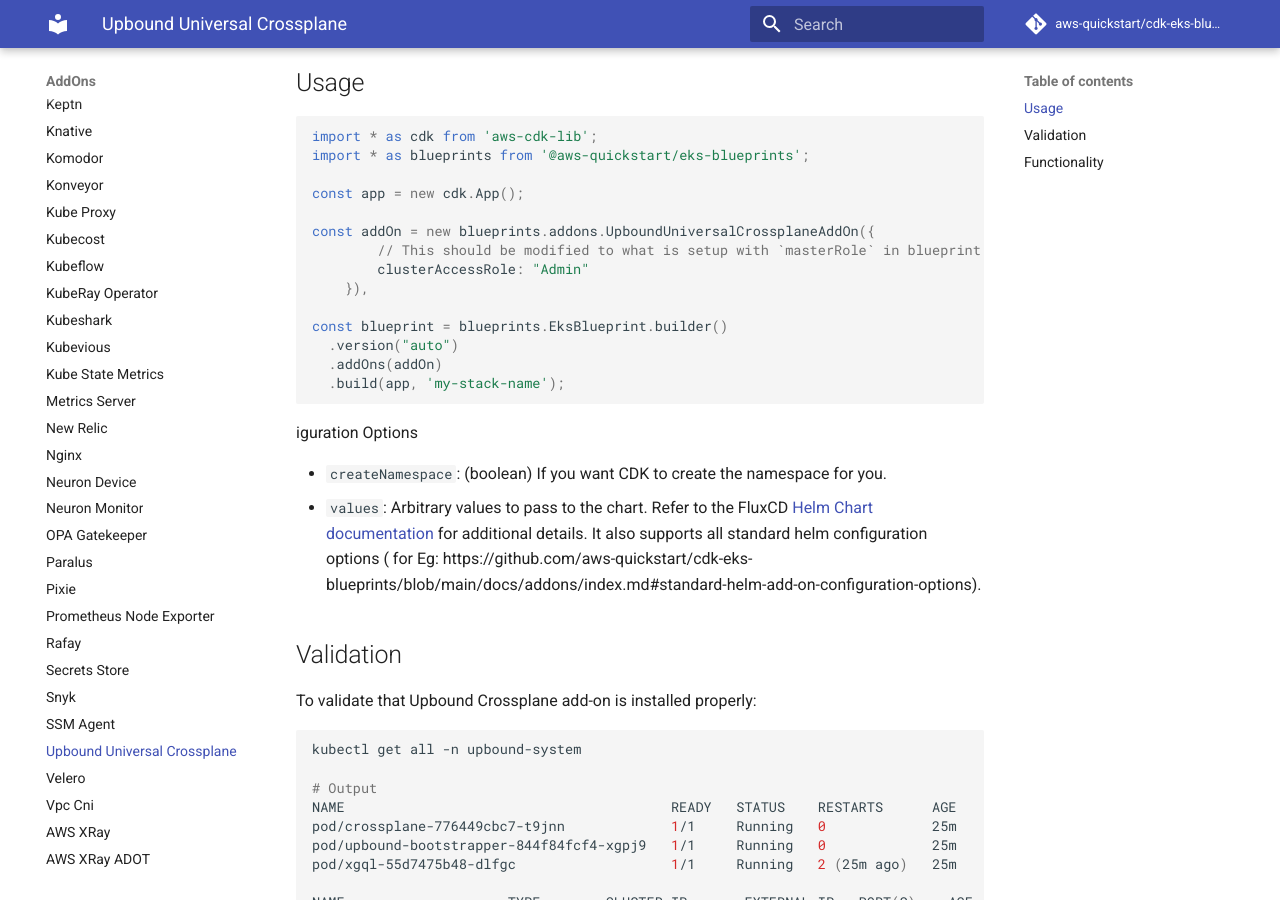
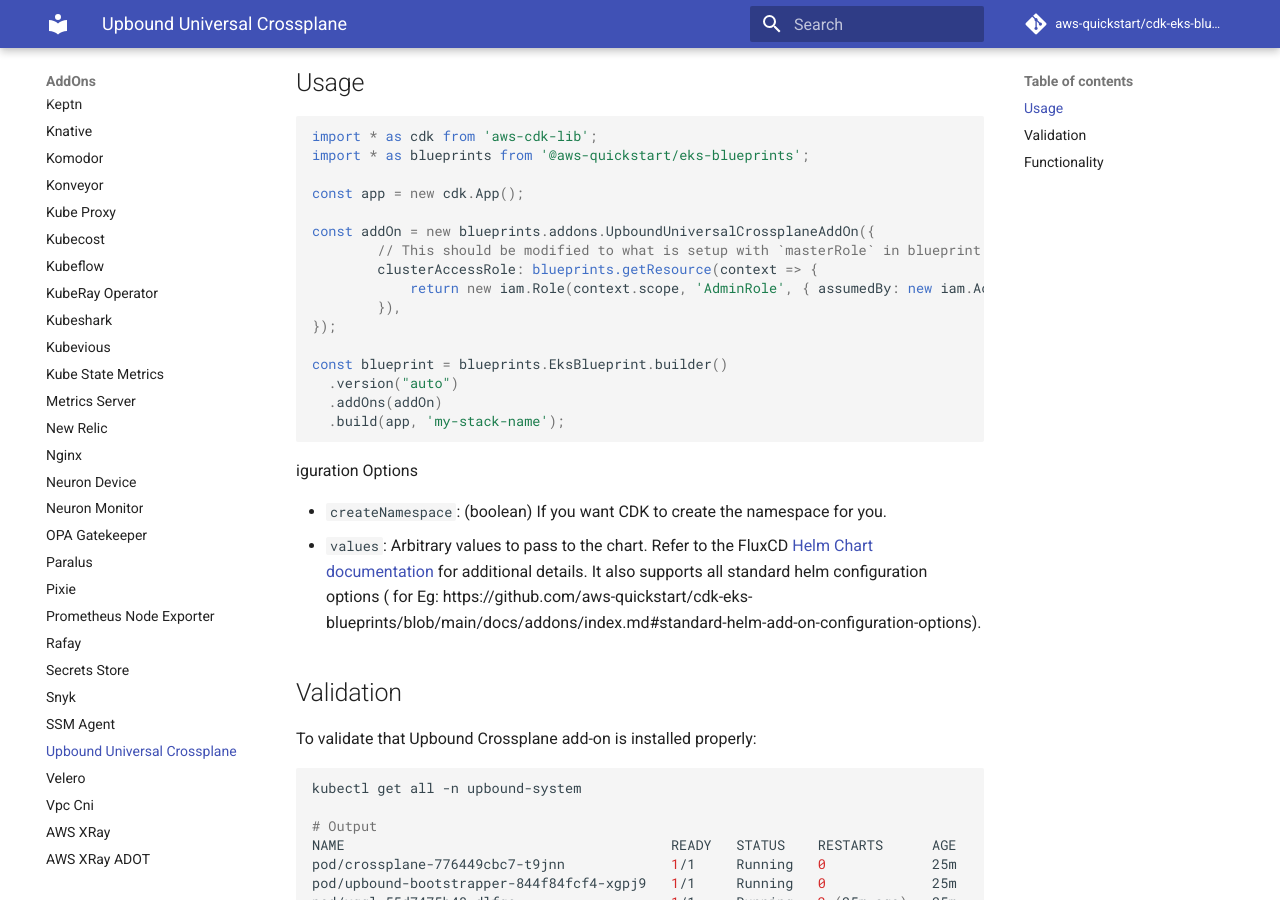
Before and after one commit to aws-quickstart/cdk-eks-blueprints, an MkDocs documentation site: the page built from docs/addons/upbound-universal-crossplane.md, in a window 1280 px wide and 900 px high, scrolled down 439 px. Built offline with MkDocs 1.6.1 and Material for MkDocs 9.7.7, drawn with Linux system fonts in a browser that asks for light colours; comment, search, counter and statistics services are not loaded.

Commit message:
Fixing PR Comments

```diff
--- a/docs/addons/upbound-universal-crossplane.md
+++ b/docs/addons/upbound-universal-crossplane.md
@@ -14,8 +14,10 @@
 
 const addOn = new blueprints.addons.UpboundUniversalCrossplaneAddOn({
         // This should be modified to what is setup with `masterRole` in blueprint setup. Default is `Admin`
-        clusterAccessRole: "Admin"
-    }),
+        clusterAccessRole: blueprints.getResource(context => {
+            return new iam.Role(context.scope, 'AdminRole', { assumedBy: new iam.AccountRootPrincipal() });
+        }),
+});
 
 const blueprint = blueprints.EksBlueprint.builder()
   .version("auto")
```
Also changed, not shown: 1 other file.
